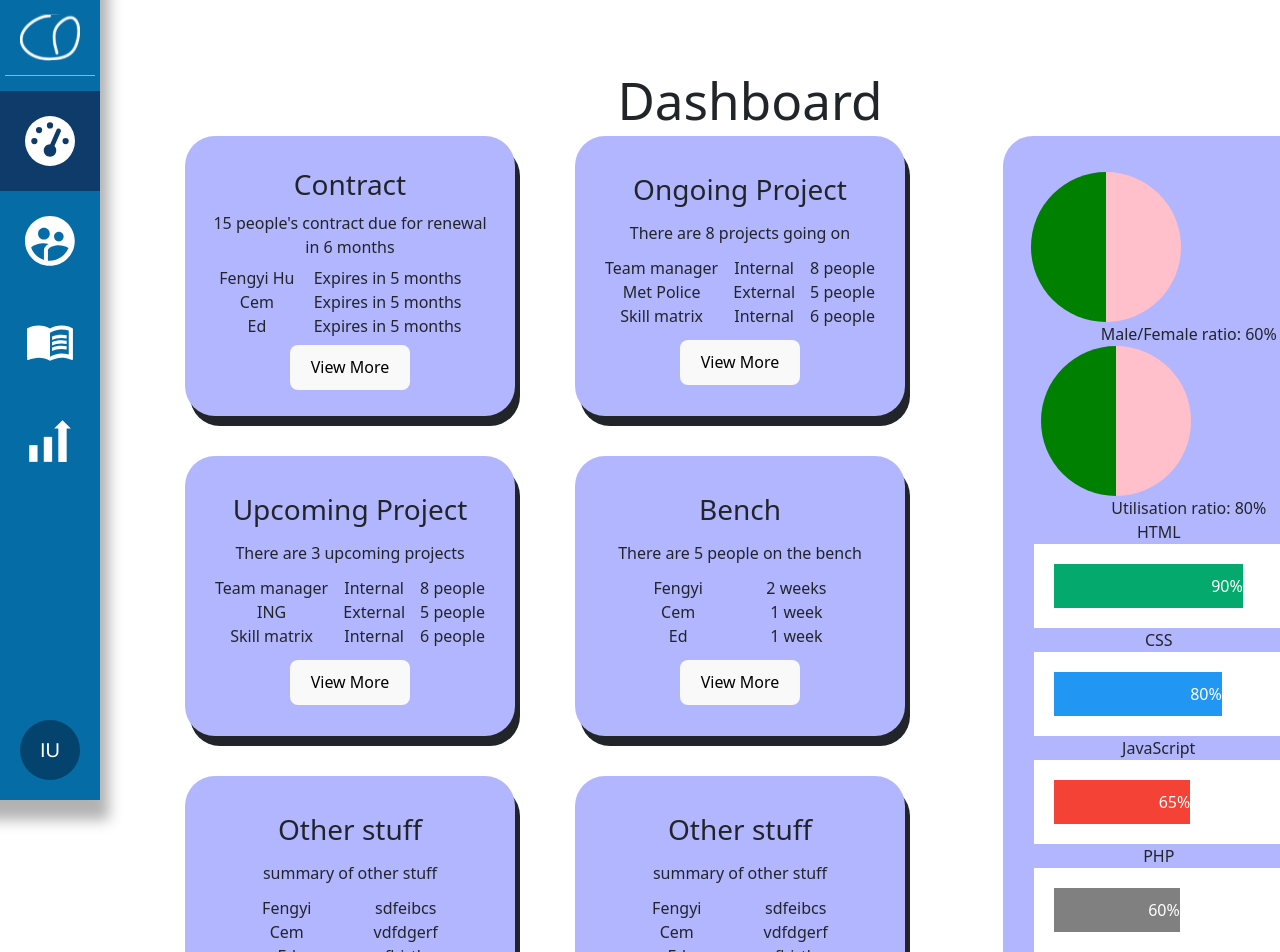
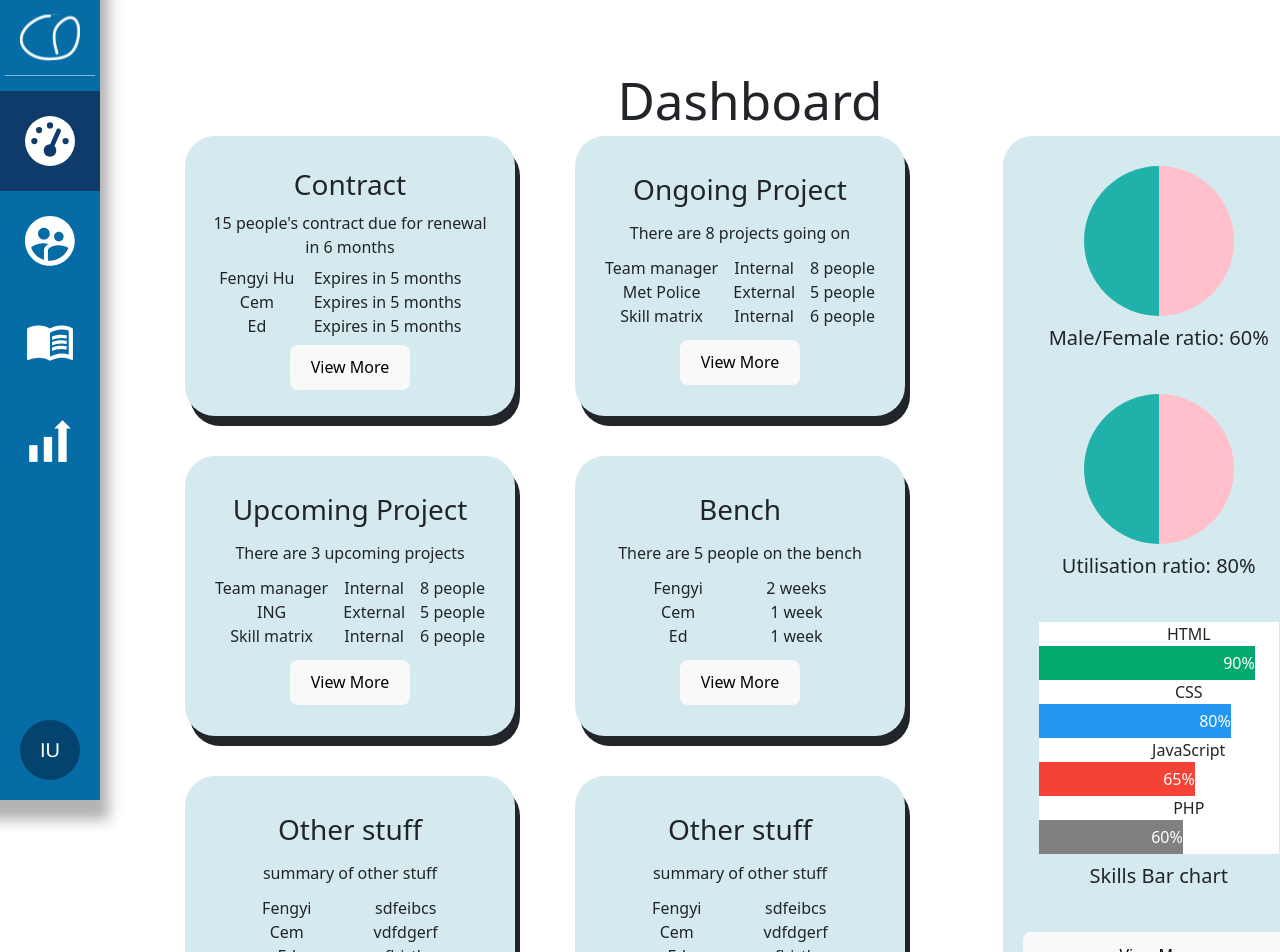
Before and after one commit to CemGurhan/team_manager_frontend, a React (Vite) app: page / in a window 1280 px wide. Shown: the top 952 px of the page. Built offline with nearby package versions, Linux system fonts and the light colour scheme.

Commit message:
updated bar chart

```diff
--- a/src/DashBoardModule/dashboard.css
+++ b/src/DashBoardModule/dashboard.css
@@ -1,3 +1,9 @@
+.dashboard {
+    display: flex;
+    flex-direction: row;
+    gap: 0px;
+}
+
 .modules {
     display: flex;
     flex-direction: row;
@@ -7,6 +13,9 @@
     gap: 40px 60px;
 }
 
+
+
+/* dashboard module */
 .block {
     display: flex;
     flex-direction: column;
@@ -15,11 +24,10 @@
     justify-content: space-evenly;
     width: 330px;
     height: 280px;
-    background-color: #B2B6FF;
+    background-color: #D4EAEF;
     padding: 20px;
     box-shadow: 5px 10px;
     align-items: center;
-
 }
 
 .title {
@@ -39,59 +47,62 @@
     justify-content: space-evenly;
 }
 
-.dashboard {
-    display: flex;
-    flex-direction: row;
-    gap: 0px;
-}
 
+
+
+/* graph section */
 .ratioblock{
     display: flex;
     flex-direction: column;
-    align-content: center;
     border-radius: 30px;
-    justify-content: space-evenly;
-    border: 5px purple;
     width: 800px;
-    background-color: #B2B6FF;
+    background-color: #D4EAEF;
     padding: 20px;
     box-shadow: 5px 10px;
-    justify-content: center;
-    align-items: center;
+    padding-top: 30px;
+    gap: 30px;
 }
 
-.ratiopadding {
-    padding: 10px;
+.ratiotitle{
+    height: 40px;
+    padding-top: 10px;
+    text-align: center;
 }
 
 .pie {
+    margin-left: auto;
+    margin-right: auto;
     width: 150px; height: 150px;
     border-radius: 50%;
-    background: green;
+    background: lightseagreen;
     background-image:
     linear-gradient(to right, transparent 50%, pink 0);
   }
 
+/* bar chart section */
 .barchart{
-    width: 250px;
+    width: 240px;
+    background-color: white;
+    margin-left: auto;
+    margin-right: auto;
 }
+
 /* Make sure that padding behaves as expected */
 * {box-sizing:border-box}
 
 /* Container for skill bars */
-.container {
-  width: 100%; /* Full width */
-  background-color: #ddd; /* Grey background */
+.chartcontainer {
+  width: 100%;
 }
 
 .skills {
-  text-align: right; /* Right-align text */
-  padding-top: 10px; /* Add top padding */
-  padding-bottom: 10px; /* Add bottom padding */
-  color: white; /* White text color */
+  text-align: right;
+  padding-top: 5px;
+  padding-bottom: 5px;
+  color: white;
 }
 
-.html {width: 90%; background-color: #04AA6D;} /* Green */
-.css {width: 80%; background-color: #2196F3;} /* Blue */
-.js {width: 65%; background-color: #f44336;} /* Red */
-.php {width: 60%; background-color: #808080;} /* Dark Grey */
+.html {width: 90%; background-color: #04AA6D;}
+.css {width: 80%; background-color: #2196F3;}
+.js {width: 65%; background-color: #f44336;}
+.php {width: 60%; background-color: #808080;}
--- a/src/DashBoardModule/dashboard.tsx
+++ b/src/DashBoardModule/dashboard.tsx
@@ -1,4 +1,20 @@
 import "./dashboard.css"
+
+function DashBoardModule () {
+  return (
+    <section className="dashboard">
+      <section className="modules">
+        <DashboardModuleContract />
+        <DashboardModuleOngoingProject />
+        <DashboardModuleUpcomingProject />
+        <DashboardModuleBench />
+        <DashboardModuleOtherStuff />
+        <DashboardModuleOtherStuff />
+      </section>
+        <Graph />
+    </section>
+  )
+}
 
 
 const DashboardModuleContract = () => {
@@ -133,68 +149,46 @@ const Graph = () => {
     <section className="ratioblock">
       <section>
         <div className="pie"></div>
-        <p className="ratiopadding">Male/Female ratio: 60%</p>
+        <h5 className="ratiotitle">Male/Female ratio: 60%</h5>
       </section>
 
       <section>
         <div className="pie"></div>
-        <p className="ratiopadding">Utilisation ratio: 80%</p>
+        <h5 className="ratiotitle">Utilisation ratio: 80%</h5>
       </section>
 
-
+      <section>
         <section className="barchart">
-        <div className="bar">
-      <div>HTML</div>
-      <div className="container">
+        <p>HTML</p>
+          <div className="chartcontainer">
             <div className="skills html">90%</div>
           </div>
+
+          <p>CSS</p>
+          <div className="chartcontainer">
+            <div className="skills css">80%</div>
           </div>
 
-      <div className="bar">
-      <div>CSS</div>
-      <div className="container">
-        <div className="skills css">80%</div>
-      </div>
+          <p>JavaScript</p>
+          <div className="chartcontainer">
+            <div className="skills js">65%</div>
           </div>
 
-      <div className="bar">
-      <div>JavaScript</div>
-      <div className="container">
-        <div className="skills js">65%</div>
-      </div>
-      </div>
-
-      <div className="bar">
-      <div>PHP</div>
-      <div className="container">
+          <p>PHP</p>
+          <div className="chartcontainer">
             <div className="skills php">60%</div>
           </div>
-      </div>
-      <p className="ratiopadding">Bar chart</p>
+        </section>
+        <h5 className="ratiotitle">Skills Bar chart</h5>
+      </section>
 
-      </section>
 
       <button className="button">View More</button>
       </section>
   )
 }
 
-function DashBoardModule () {
-  return (
-    <section className="dashboard">
-      <section className="modules">
-        <DashboardModuleContract />
-        <DashboardModuleOngoingProject />
-        <DashboardModuleUpcomingProject />
-        <DashboardModuleBench />
-        <DashboardModuleOtherStuff />
-        <DashboardModuleOtherStuff />
-      </section>
 
-        <Graph />
-    </section>
-  )
-}
 
 
 
--- a/src/UserListPage/UserListPage.css
+++ b/src/UserListPage/UserListPage.css
@@ -36,6 +36,3 @@ table{
     border-collapse: collapse;
     font-size: large;
 }
-.padding {
-    height: 30px;
-}
```
Lines whose indentation alone changed are shown as unchanged.
